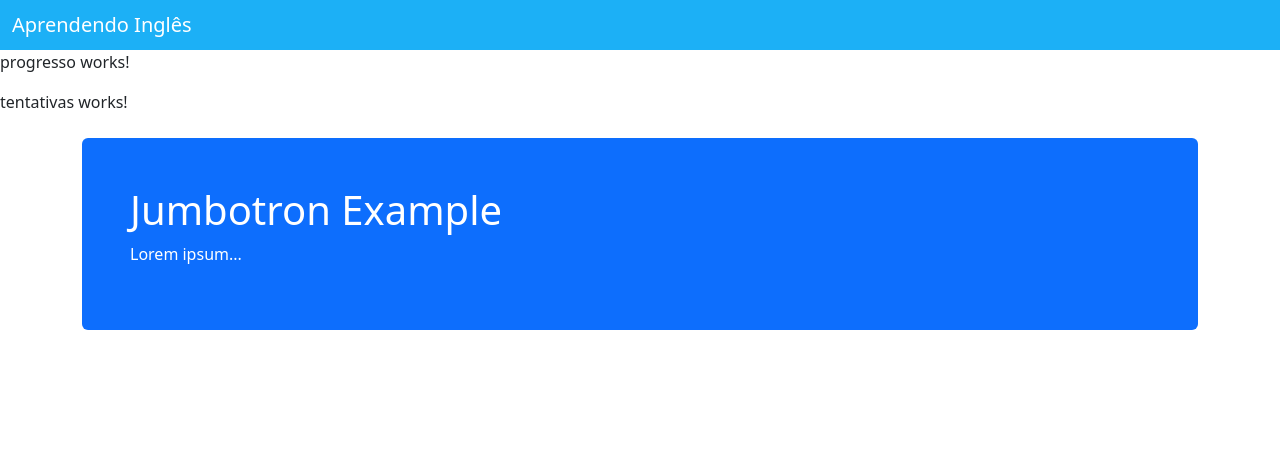
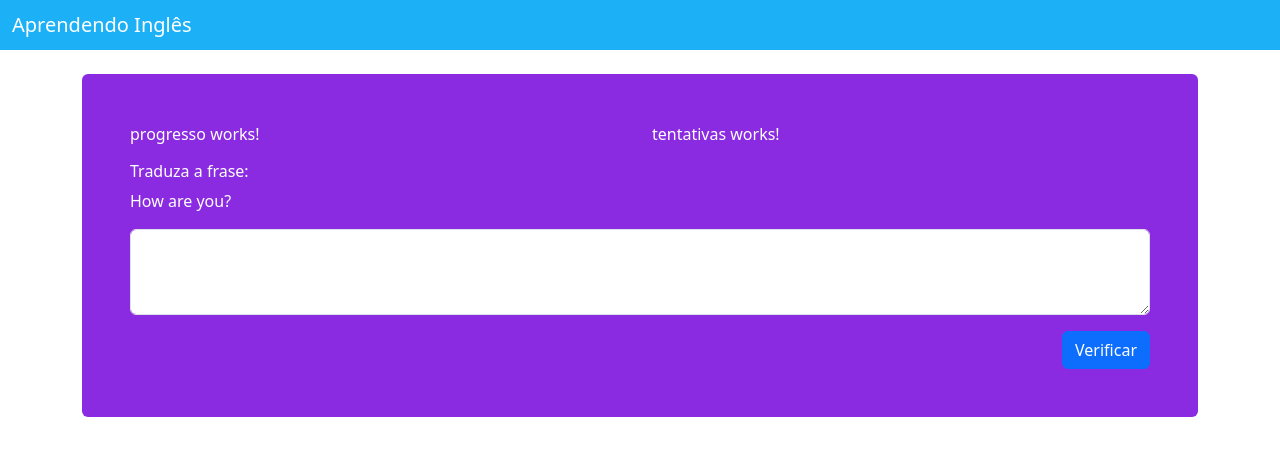
Before and after one commit to LuizMafraJNR/training-english, an Angular app: page / in a window 1280 px wide. Shown: the top 456 px of the page. Built offline with nearby package versions, Linux system fonts and the light colour scheme.

Commit message:
Painel construido

```diff
--- a/src/app/painel/painel.component.css
+++ b/src/app/painel/painel.component.css
@@ -0,0 +1,3 @@
+.bg-primary {
+    background-color: blueviolet !important;
+}
--- a/src/app/painel/painel.component.html
+++ b/src/app/painel/painel.component.html
@@ -1,9 +1,27 @@
-<app-progresso></app-progresso>
-<app-tentativas></app-tentativas>
+<div class="container">
+  <div class="mt-4 p-5 bg-primary text-white rounded jumbotron">
+    <div class="row">
+      <div class="col-sm-6"><app-progresso></app-progresso></div>
+      <div class="col-sm-6"><app-tentativas></app-tentativas></div>
+    </div>
+    <div class="row">
+      <div class="col">
+        <h6>Traduza a frase:</h6>
+        <p>How are you?</p>
 
-<div class="container">
-  <div class="mt-4 p-5 bg-primary text-white rounded">
-    <h1>Jumbotron Example</h1>
-    <p>Lorem ipsum...</p>
+        <textarea
+          class="form-control"
+          id="exampleFormControlTextarea1"
+          rows="3"
+        ></textarea>
+      </div>
+    </div>
+    <div class="d-flex justify-content-end row">
+      <div class="col">
+        <div class="d-flex justify-content-end mt-3">
+          <button type="button" class="btn btn-primary">Verificar</button>
+        </div>
+      </div>
+    </div>
   </div>
 </div>
```
